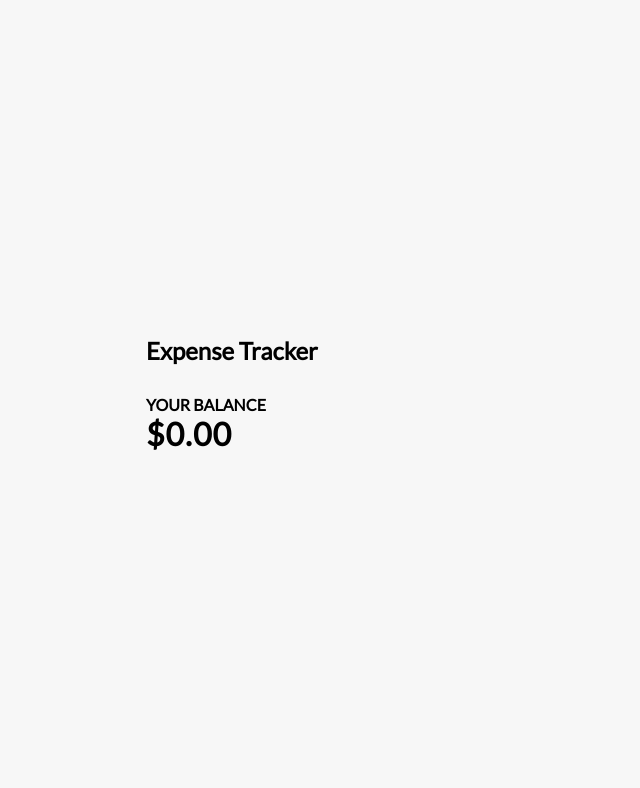
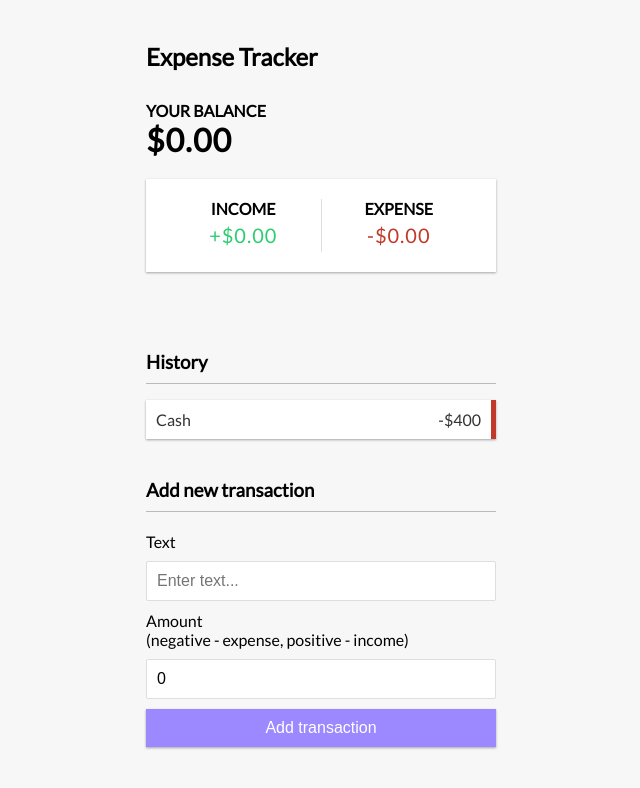
Before and after one commit to kcartagena/React, a React (Create React App) app in the folder expense-tracker-react/: page / in a window 1280 px wide. Shown: the top 788 px of the page, without its empty margins (319-959 px from the left). Built offline with nearby package versions, Linux system fonts and the light colour scheme.

Commit message:
more components

```diff
--- a/expense-tracker-react/src/App.js
+++ b/expense-tracker-react/src/App.js
@@ -2,7 +2,9 @@
 import './App.css';
 import { Header } from './components/Header'
 import { Balance } from './components/Balance'
-
+import {IncomeExpenses} from './components/IncomeExpenses'
+import {TransactionList} from './components/TransactionList'
+import {AddTransaction} from './components/AddTransaction'
 function App() {
   return (
     <div>
@@ -10,6 +12,10 @@
 
       <div className="container">
         <Balance />
+        <IncomeExpenses />
+        <br />
+        <TransactionList />
+        <AddTransaction />
       </div>
 
     </div>
--- /dev/null
+++ b/expense-tracker-react/src/components/AddTransaction.js
@@ -0,0 +1,26 @@
+import React, {useState} from 'react'
+
+export const AddTransaction = () => {
+    const [text, setText] = useState("");
+    const [amount, setAmount] = useState(0);
+
+    return (
+        <div>
+            <h3>Add new transaction</h3>
+            <form>
+                <div className="form-control">
+                <label htmlFor="text">Text</label>
+                <input type="text" value={text} onChange={(event) => setText(event.target.value)} placeholder="Enter text..." />
+                </div>
+                <div className="form-control">
+                <label htmlFor="amount"
+                    >Amount <br />
+                    (negative - expense, positive - income)</label
+                >
+                <input type="number" value={amount} onChange={(event) => setAmount(event.target.value)} placeholder="Enter amount..." />
+                </div>
+                <button className="btn">Add transaction</button>
+            </form>
+        </div>
+    )
+}
--- a/expense-tracker-react/src/components/Balance.js
+++ b/expense-tracker-react/src/components/Balance.js
@@ -4,7 +4,7 @@
     return (
         <div>
             <h4>Your Balance</h4>
-            <h1 id="balance">$0.00</h1>
+            <h1>$0.00</h1>
         </div>
     )
 }
--- /dev/null
+++ b/expense-tracker-react/src/components/IncomeExpenses.js
@@ -0,0 +1,16 @@
+import React from 'react'
+
+export const IncomeExpenses = () => {
+    return (
+        <div className="inc-exp-container">
+        <div>
+          <h4>Income</h4>
+          <p className="money plus">+$0.00</p>
+        </div>
+        <div>
+          <h4>Expense</h4>
+          <p className="money minus">-$0.00</p>
+        </div>
+      </div>
+    )
+}
--- /dev/null
+++ b/expense-tracker-react/src/components/TransactionList.js
@@ -0,0 +1,14 @@
+import React from 'react'
+
+export const TransactionList = () => {
+    return (
+        <div>
+            <h3>History</h3>
+            <ul className="list">
+                <li className="minus">
+                Cash <span>-$400</span><button className="delete-btn">x</button>
+                </li>
+            </ul>
+        </div>
+    )
+}
```
